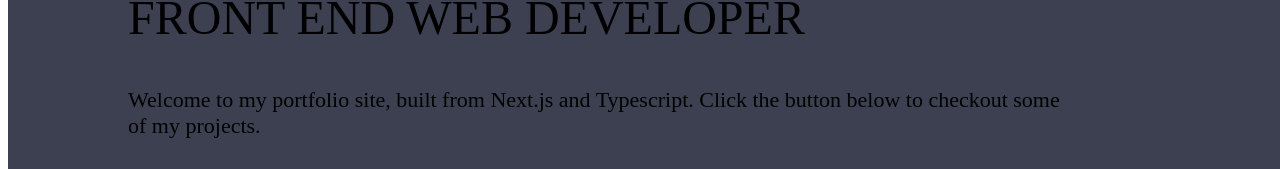
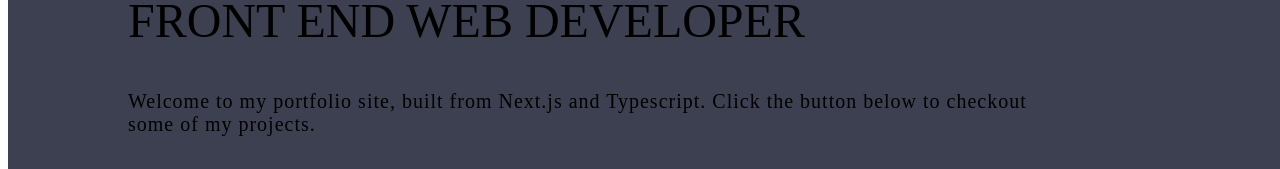
Before and after one commit to coll2112/the-gray-plate, a Next.js app: page / in a window 1280 px wide. Shown: the part 120-289 px from the top of the page. Built offline with nearby package versions, Linux system fonts and the light colour scheme.

Commit message:
updated quick styling for hero

```diff
--- a/src/components/Hero/hero.module.scss
+++ b/src/components/Hero/hero.module.scss
@@ -18,8 +18,9 @@
 }
 
 .subtitle {
-	font-size: 22px;
+	font-size: 20px;
 	font-weight: 200;
 	margin: 10px 0 35px;
 	width: 75%;
+	letter-spacing: 1px;
 }
```
